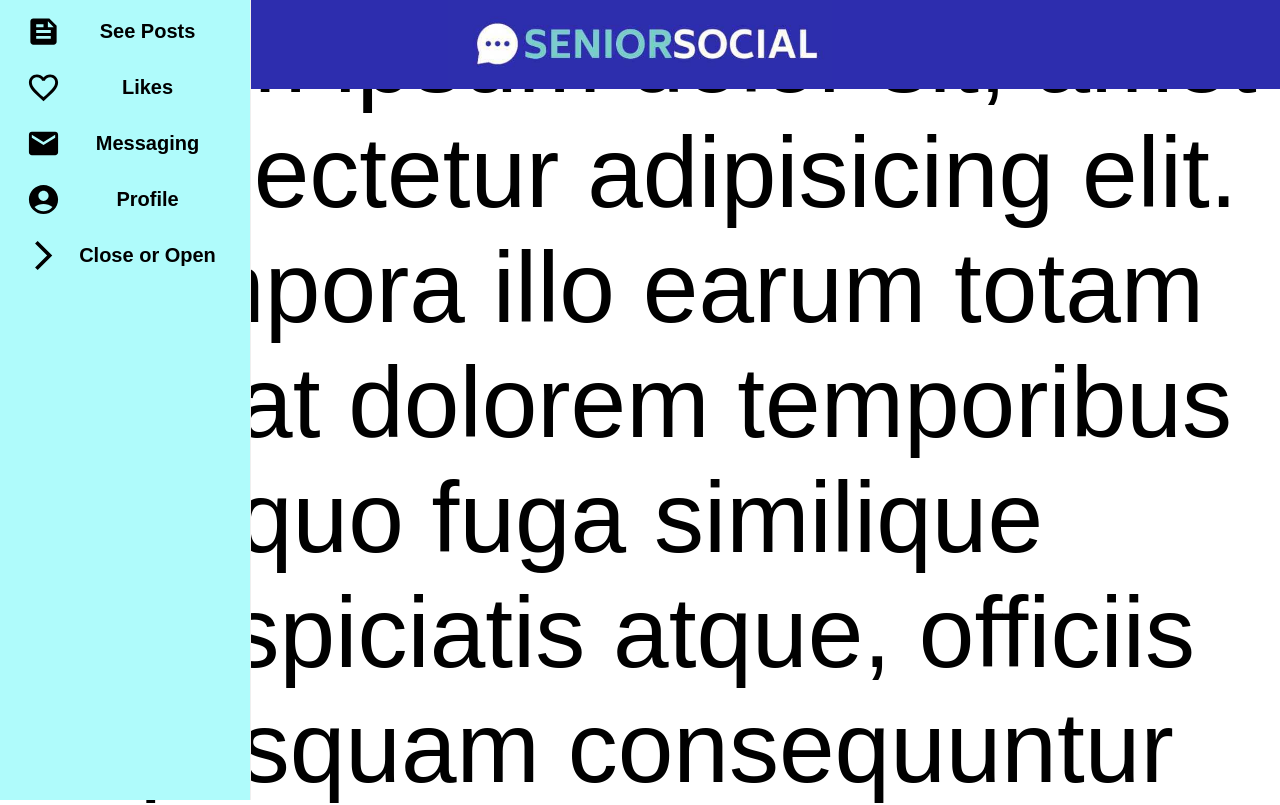
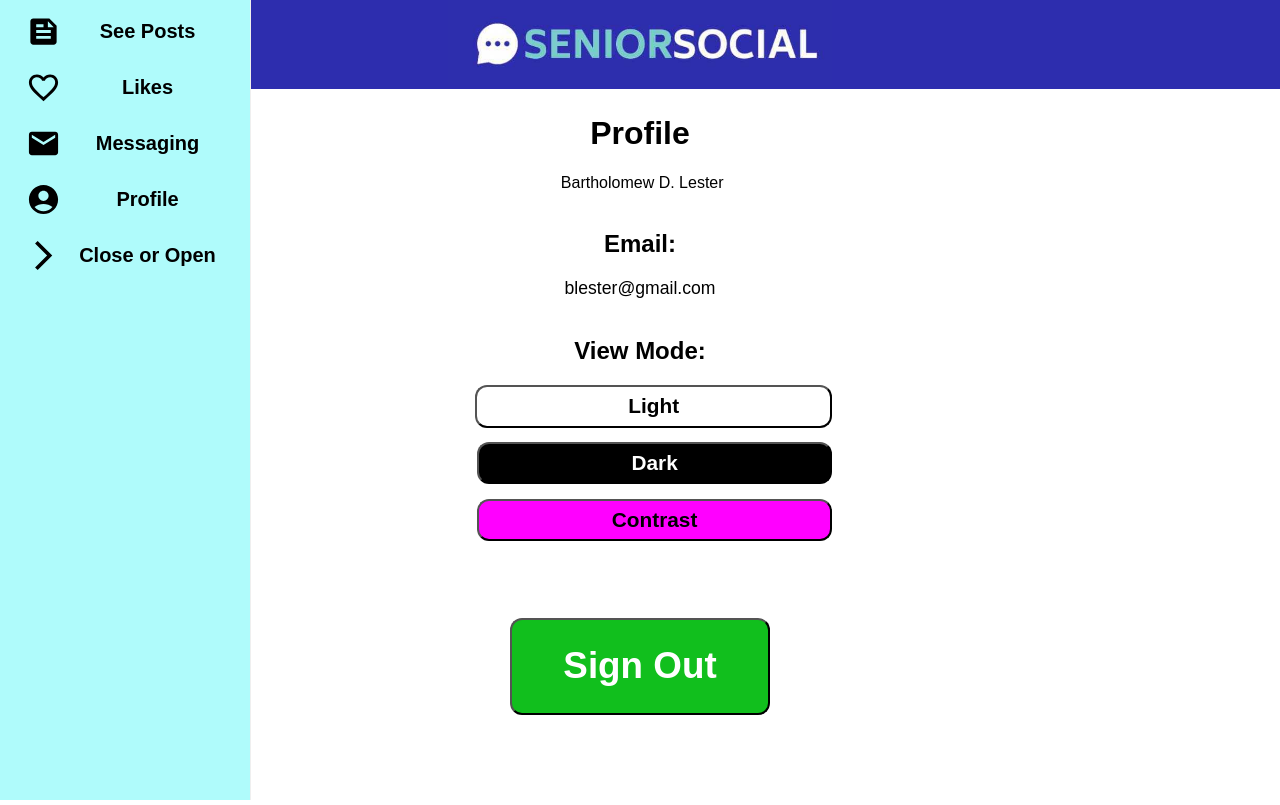
Before and after one commit to jbibbs3/SeniorSocial-FrontEnd, a React (Create React App) app: page / in a window 1280 px wide. Shown: the top 805 px of the page. Built offline with nearby package versions, Linux system fonts and the light colour scheme.

Commit message:
updated User.js

```diff
--- a/src/App.js
+++ b/src/App.js
@@ -7,6 +7,7 @@ import SignIn from "./components/LoginSignIn/SignIn";
 import LogSign from "./components/LoginSignIn/LogSign";
 import { useContext, useState } from "react";
 import SocialContext from "./Social.context";
+import User from "./components/UserProfile/User";
 
 
 function App() {
@@ -31,13 +32,18 @@ function App() {
 
             <SocialContext.Provider value={{ user, logIn, signUp, logOut }}>
 
-            {
+            {/* {
                 loggedIn ? (<Main />) : (<SignIn />)
-            }
+            } */}
+            <Main/>
             </SocialContext.Provider>
 
         </div>
     );
+
+
+
+
 }
 
 export default App;
--- a/src/components/Main.js
+++ b/src/components/Main.js
@@ -6,12 +6,13 @@ const Main = () => {
     return (
         <div>
             <Sidebar></Sidebar>
-            <Routes>
+            {/* <Routes>
                 <Route>Posts</Route>
                 <Route>Saved</Route>
                 <Route>Message</Route>
                 <Route>Profile</Route>
-            </Routes>
+            </Routes> */}
+            <User/>
         </div>
     );
 };
--- a/src/components/Sidebar/Sidebar.js
+++ b/src/components/Sidebar/Sidebar.js
@@ -62,7 +62,7 @@ const SideBar = () => {
                 </Menu>
             </Sidebar>
 
-            <div style={tStyle}>Lorem ipsum dolor sit, amet consectetur adipisicing elit. Tempora illo earum totam odit at dolorem temporibus quo fuga similique perspiciatis atque, officiis quisquam consequuntur impedit quos nam maxime quasi, esse quod! Reiciendis ullam dignissimos officiis incidunt mollitia sed distinctio nihil eveniet. Amet quibusdam deserunt quaerat similique ullam quod inventore dolore.</div>
+            {/* <div style={tStyle}>Lorem ipsum dolor sit, amet consectetur adipisicing elit. Tempora illo earum totam odit at dolorem temporibus quo fuga similique perspiciatis atque, officiis quisquam consequuntur impedit quos nam maxime quasi, esse quod! Reiciendis ullam dignissimos officiis incidunt mollitia sed distinctio nihil eveniet. Amet quibusdam deserunt quaerat similique ullam quod inventore dolore.</div> */}
         </div>
     );
 };
--- a/src/components/UserProfile/User.js
+++ b/src/components/UserProfile/User.js
@@ -1,4 +1,5 @@
 import React from 'react'
+
 
 const User = () => {
   const styles = {
@@ -28,15 +29,17 @@ const User = () => {
     },
 
     signOutButton: {
-        fontSize: "330%",
+        fontSize: "230%",
         fontWeight: "bold",
         color: "white",
-        backgroundColor: "#008080",
+        backgroundColor: "#11bf1d",
         borderRadius: "12px",
         paddingTop:"2%",
         paddingBottom:"2%",
         paddingRight:"4%",
-        paddingLeft:"4%"
+        paddingLeft:"4%",
+        // width:"25%",
+        marginTop:"6%"
 
 
       },
@@ -47,15 +50,17 @@ const User = () => {
 
 
     lightButton: {
-      fontSize: "330%",
+      fontSize: "130%",
       fontWeight: "bold",
-      color: "blue",
-      backgroundColor: "#11bf1d",
+      color: "black",
+      backgroundColor: "white",
       borderRadius: "12px",
       paddingTop:"2%",
       paddingBottom:"2%",
       paddingRight:"4%",
-      paddingLeft:"4%"
+      paddingLeft:"4%",
+      marginLeft:".5%",
+
 
 
     },
@@ -66,15 +71,17 @@ const User = () => {
 
 
     darkButton: {
-      fontSize: "330%",
+      fontSize: "130%",
       fontWeight: "bold",
-      color: "black",
-      backgroundColor: "#999999",
+      color: "white",
+      backgroundColor: "black",
       borderRadius: "12px",
       paddingTop:"2%",
       paddingBottom:"2%",
       paddingRight:"4%",
-      paddingLeft:"4%"
+      paddingLeft:"4%",
+      marginLeft:"1%",
+      marginTop:"4%"
 
 
     },
@@ -85,32 +92,93 @@ const User = () => {
 
 
     contrastButton: {
-      fontSize: "330%",
+      fontSize: "130%",
       fontWeight: "bold",
-      color: "magneta",
+      color: "black",
       backgroundColor: "#FF00FF",
       borderRadius: "12px",
       paddingTop:"2%",
       paddingBottom:"2%",
       paddingRight:"4%",
-      paddingLeft:"4%"
+      paddingLeft:"4%",
+      marginLeft:"1%",
+      marginTop:"4%",
+
 
 
     },
 
     buttonPad: {
       paddingTop: "8.5%"
+    },
+
+    userProfile: {
+
+      textAlign:"center",
+      marginTop:"9%"
+
+    },
+
+    viewMode: {
+      display: "flex",
+      // flexDirection:"row",
+      justifyContent:"center",
+
+      flexDirection:"column",
+      width: "28%",
+      alignContent:"center",
+      marginLeft:"37%"
+
+
+    },
+
+
+
+    pTag: {
+      fontWeight:"bold",
+      marginTop:"3%"
+    },
+
+    emailRow: {
+      display: "flex",
+      flexDirection:"row",
+      justifyContent:"center"
+    },
+
+    emailAdd: {
+        // paddingLeft:".25%",
+        // paddingTop:".25%",
+        fontSize:"110%"
     }
+
+
 
 
 
 }
   return (
-    <div className='userProfile'>
-      <h2>Profile</h2>
+    <div className='userProfile'style={styles.userProfile}>
+      <h1>Profile</h1>
       <img src="" alt="" className="profileImg" />
       <span className="profileName"> Bartholomew D. Lester</span>
-      <button style={styles.contrastButton}>enter</button>
+
+
+      <div>
+      <h2 style={styles.pTag}>Email:</h2>
+        <p style={styles.emailAdd}>blester@gmail.com</p>
+      </div>
+      <div>
+        <h2 style={styles.pTag}>View Mode:</h2>
+        </div>
+      <div style={styles.viewMode}>
+
+
+        <button style={styles.lightButton}>Light</button>
+        <button style={styles.darkButton}>Dark</button>
+        <button style={styles.contrastButton}>Contrast</button>
+      </div>
+
+      <button style={styles.signOutButton} >Sign Out</button>
 
     </div>
   )
```
